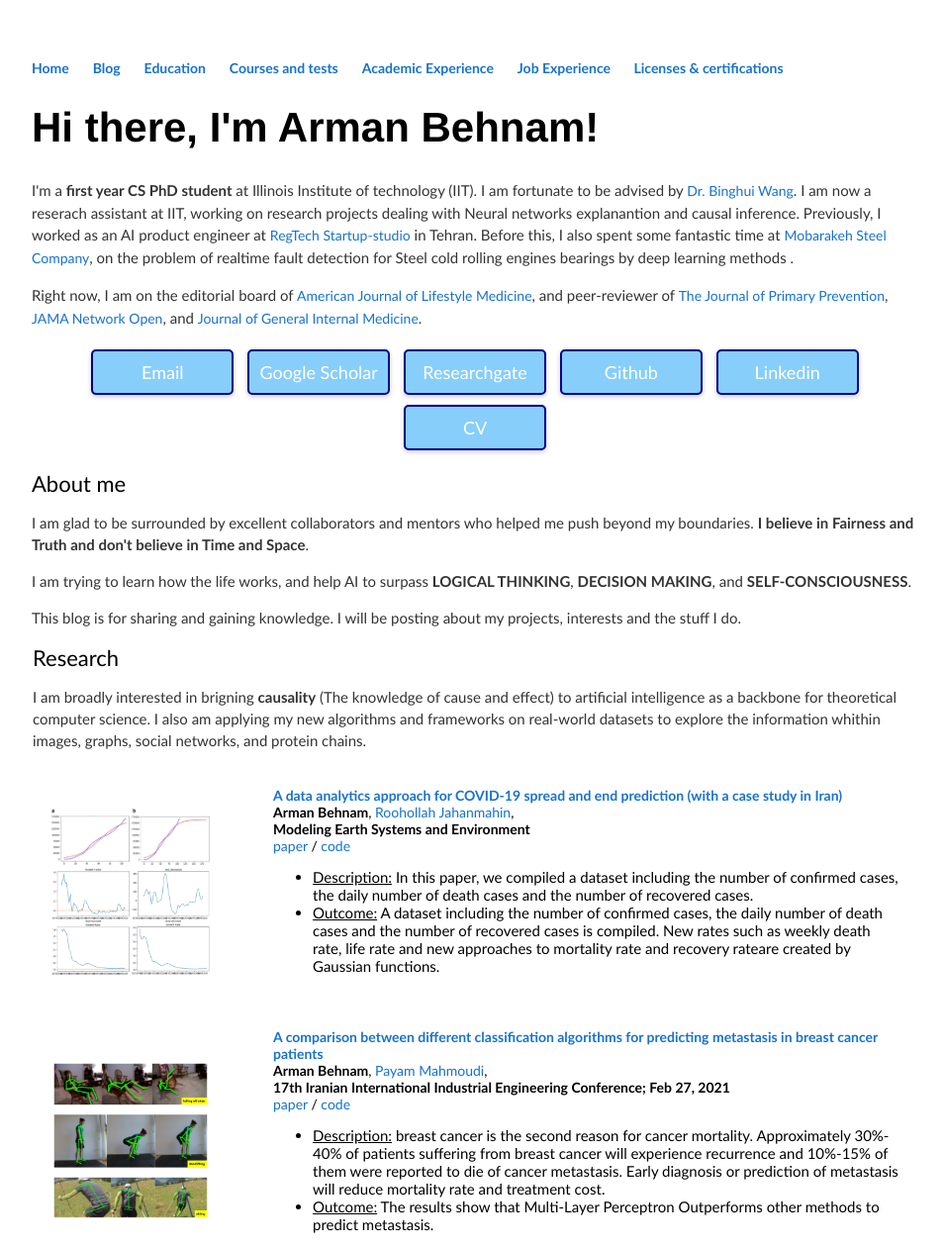
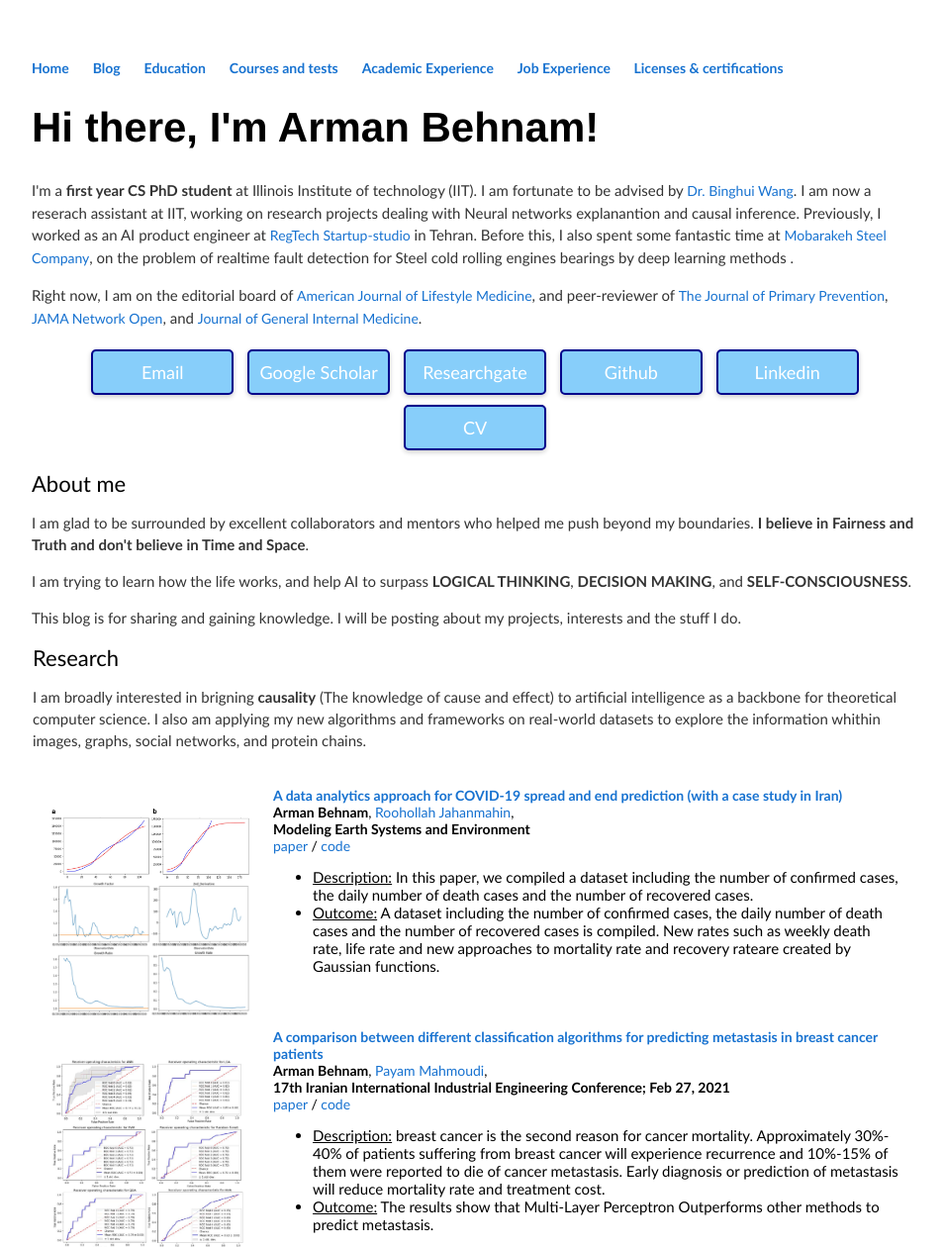
Before and after one commit to ArmanBehnam/ArmanBehnam.github.io, a Jekyll site: the page built from index.html, in a window 1280 px wide. Shown: the top 1260 px of the page at 99% size, without its empty margins (160-1114 px from the left). Built offline with Jekyll 4.4.1, drawn with Linux system fonts in a browser that asks for light colours; grey boxes are pictures that could not be loaded.

Commit message:
Update index.html

```diff
--- a/index.html
+++ b/index.html
@@ -95,8 +95,8 @@ title: Arman Behnam's website
 	  <tr>
 	    <td style="padding:20px;width:25%;vertical-align:middle">
 	      <div class="one">
-		<img src='images/1.jpg' width="160">
-		<img src='images/2.jpg' width="160">
+		<img src='images/1.jpg' width="200">
+		<img src='images/2.jpg' width="200">
 	      </div>
 	    </td>
 	    <td style="padding:20px;width:75%;vertical-align:middle">
@@ -127,7 +127,7 @@ title: Arman Behnam's website
 	  <tr>
 	    <td style="padding:20px;width:25%;vertical-align:middle">
 	      <div class="one">
-		<img src='images/quovadis-example.png' width="160">
+		<img src='images/3.jpg' width="200">
 	      </div>
 	    </td>
 	    <td style="padding:20px;width:75%;vertical-align:middle">
```
